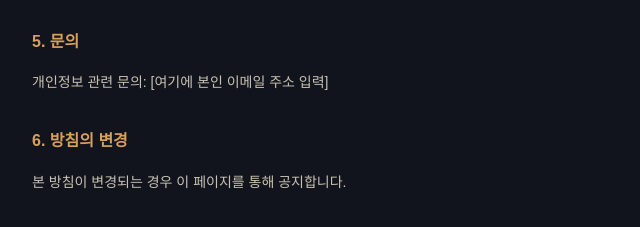
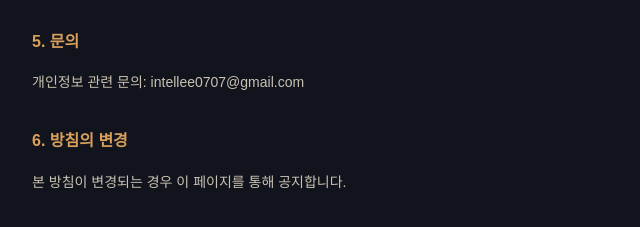
Before and after one commit to intellee0707/cheolkk, a website: page privacy.html in a window 1280 px wide. Shown: the part 715-942 px from the top of the page, 268-908 px from the left. Drawn offline with Linux system fonts and the light colour scheme.

Commit message:
Update privacy.html

```diff
--- a/privacy.html
+++ b/privacy.html
@@ -26,7 +26,7 @@ p,li{font-size:14px;color:#c9c2b2}a{color:#d9a05b}
 <p>본 서비스는 만 13세 이상을 대상으로 합니다.</p>
 
 <h2>5. 문의</h2>
-<p>개인정보 관련 문의: [여기에 본인 이메일 주소 입력]</p>
+<p>개인정보 관련 문의: intellee0707@gmail.com</p>
 
 <h2>6. 방침의 변경</h2>
 <p>본 방침이 변경되는 경우 이 페이지를 통해 공지합니다.</p>
```
